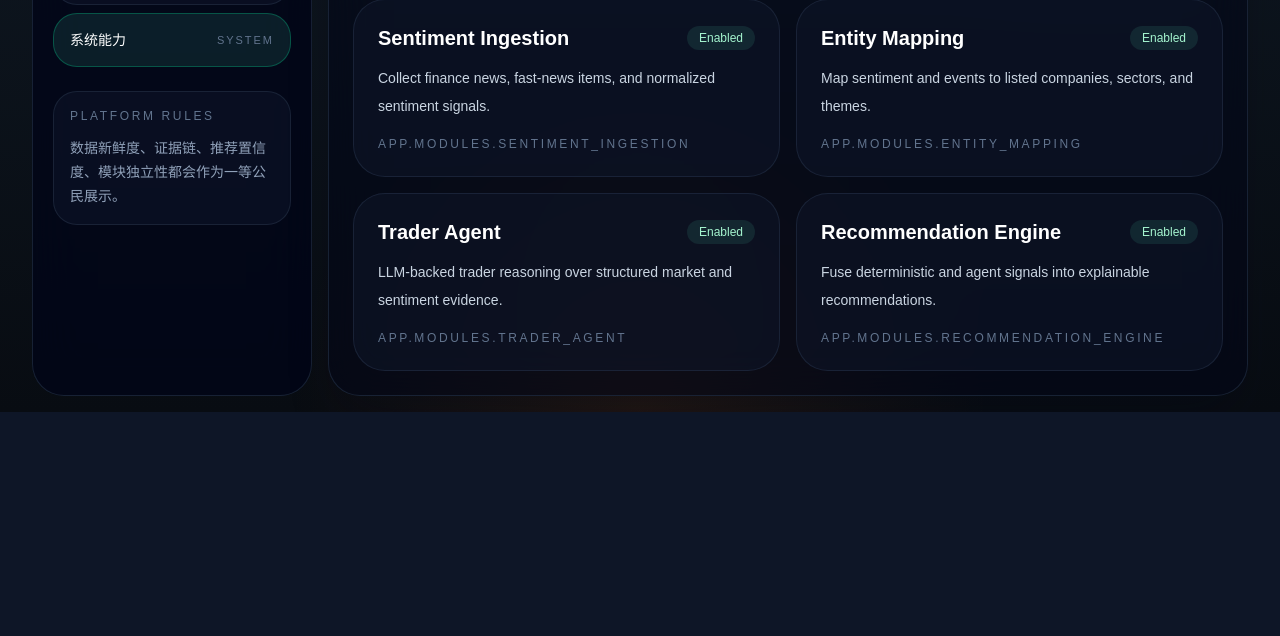
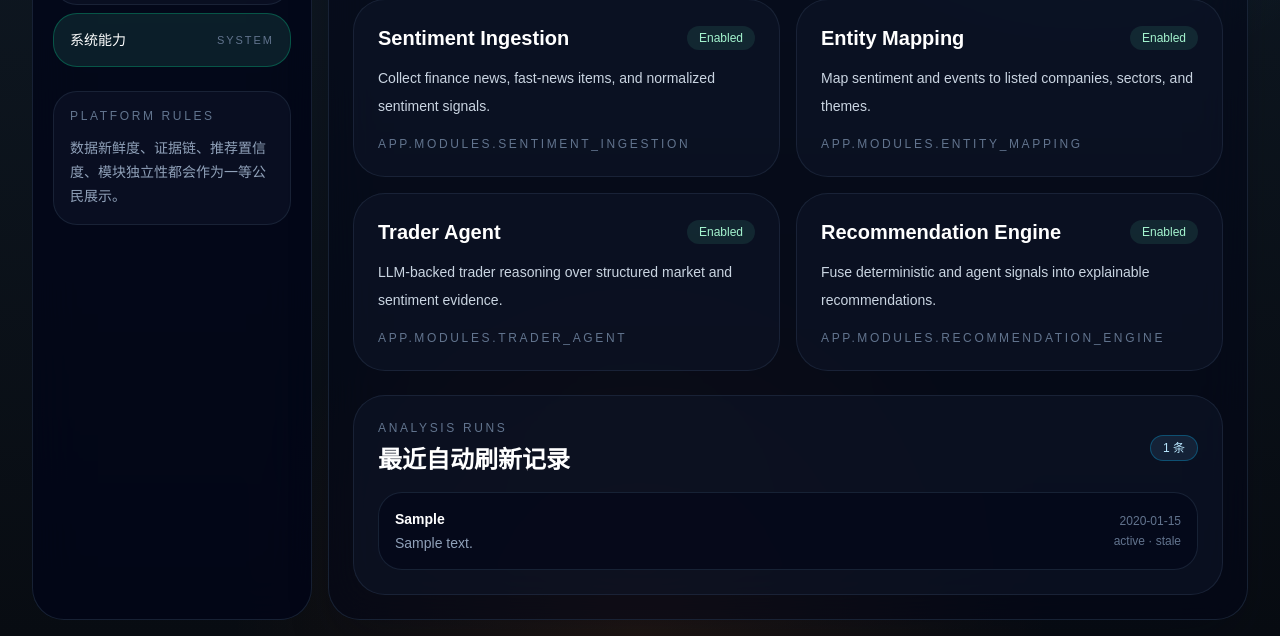
Before and after one commit to kvnZero/ai-trader, a Flask app: page /system in a window 1280 px wide. Shown: the part 476-1112 px from the top of the page. Before the commit the page ends 888 px from the top, so only its background shows below. Run offline with Flask 3, Linux system fonts and the light colour scheme; tables that the repository leaves empty hold one stand-in row (values such as "Sample post"); style sheets or scripts are compiled from the project's sources.

Commit message:
show analysis run history

```diff
--- a/app/persistence/watchlist.py
+++ b/app/persistence/watchlist.py
@@ -250,3 +250,25 @@ class WatchlistRepository:
             )
             conn.commit()
         return cursor.rowcount > 0
+
+    def list_recent_analysis_runs(self, limit: int = 8) -> list[dict[str, object]]:
+        with self.database.connection() as conn:
+            rows = conn.execute(
+                """
+                SELECT symbol, status, stale, detail, created_at
+                FROM analysis_runs
+                ORDER BY id DESC
+                LIMIT ?
+                """,
+                (limit,),
+            ).fetchall()
+        return [
+            {
+                "symbol": row["symbol"],
+                "status": row["status"],
+                "stale": bool(row["stale"]),
+                "detail": row["detail"],
+                "created_at": row["created_at"],
+            }
+            for row in rows
+        ]
--- a/app/routes.py
+++ b/app/routes.py
@@ -147,10 +147,12 @@ def recommendations() -> str:
 def system_capabilities() -> str:
     settings = _settings()
     capabilities = build_capability_catalog(settings)
+    recent_runs = _watchlist_repository().list_recent_analysis_runs()
     return render_template(
         "system.html",
         capabilities=capabilities,
         settings=settings,
+        recent_runs=recent_runs,
         navigation=_WEB_NAVIGATION,
         active_nav="core.system_capabilities",
     )
--- a/app/templates/system.html
+++ b/app/templates/system.html
@@ -28,5 +28,38 @@
         </article>
       {% endfor %}
     </div>
+
+    <section class="rounded-[2rem] border border-slate-800/80 bg-slate-900/55 p-6">
+      <div class="flex items-center justify-between gap-4">
+        <div>
+          <p class="text-xs uppercase tracking-[0.22em] text-slate-500">Analysis Runs</p>
+          <h3 class="mt-2 text-2xl font-semibold text-white">最近自动刷新记录</h3>
+        </div>
+        <span class="rounded-full border border-sky-400/30 bg-sky-300/10 px-3 py-1 text-xs font-medium text-sky-200">
+          {{ recent_runs|length }} 条
+        </span>
+      </div>
+
+      <div class="mt-4 grid gap-3">
+        {% for run in recent_runs %}
+          <article class="rounded-3xl border border-slate-800/80 bg-slate-950/60 p-4">
+            <div class="flex items-center justify-between gap-4">
+              <div>
+                <h4 class="text-sm font-semibold text-white">{{ run.symbol }}</h4>
+                <p class="mt-1 text-sm text-slate-400">{{ run.detail }}</p>
+              </div>
+              <div class="text-right text-xs text-slate-500">
+                <p>{{ run.created_at }}</p>
+                <p class="mt-1">{{ run.status }}{% if run.stale %} · stale{% endif %}</p>
+              </div>
+            </div>
+          </article>
+        {% else %}
+          <div class="rounded-3xl border border-slate-800/80 bg-slate-950/60 p-4 text-sm text-slate-400">
+            暂无分析运行记录。
+          </div>
+        {% endfor %}
+      </div>
+    </section>
   </section>
 {% endblock %}
```
